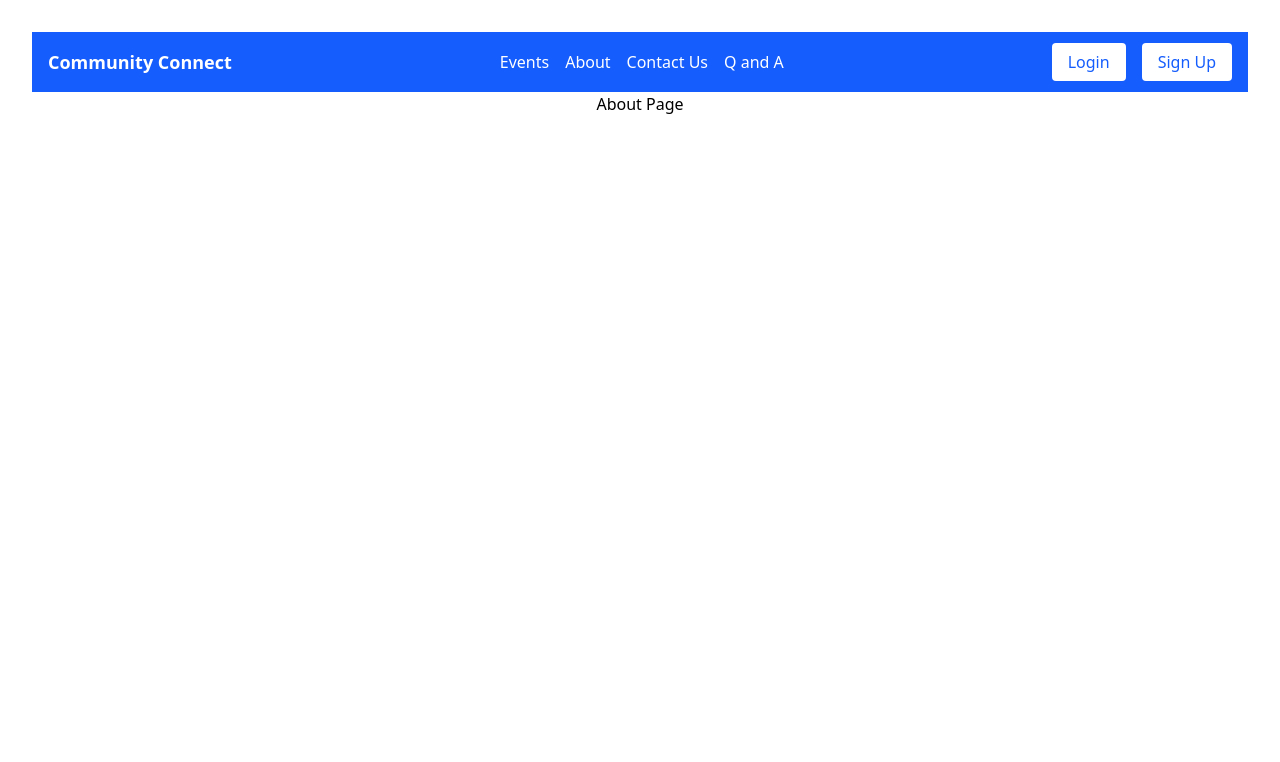
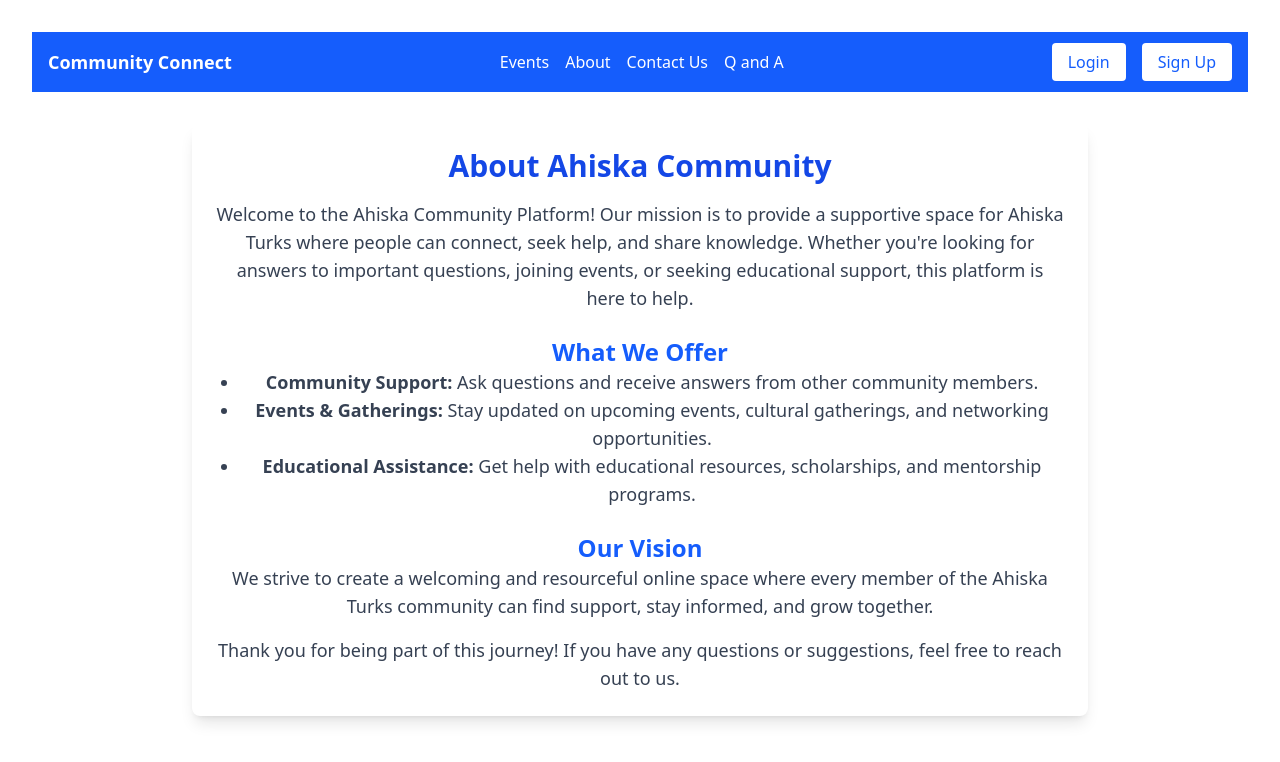
Before and after one commit to KyamranR/ahiska-frontend, a React (Vite) app: page /about in a window 1280 px wide. Shown: the top 762 px of the page. Built offline with nearby package versions, Linux system fonts and the light colour scheme; no server answers.

Commit message:
finished about page

```diff
--- a/src/components/AboutPage.jsx
+++ b/src/components/AboutPage.jsx
@@ -1,5 +1,45 @@
 const About = () => {
-  return "About Page";
+  return (
+    <div className="max-w-4xl mx-auto p-6 bg-white shadow-lg rounded-lg mt-8">
+      <h1 className="text-3xl font-bold text-center text-blue-700 mb-4">
+        About Ahiska Community
+      </h1>
+      <p className="text-gray-700 text-lg mb-4">
+        Welcome to the Ahiska Community Platform! Our mission is to provide a
+        supportive space for Ahiska Turks where people can connect, seek help,
+        and share knowledge. Whether you're looking for answers to important
+        questions, joining events, or seeking educational support, this platform
+        is here to help.
+      </p>
+      <h2 className="text-2xl font-semibold text-blue-600 mt-6">
+        What We Offer
+      </h2>
+      <ul className="list-disc pl-6 text-gray-700 text-lg mb-4">
+        <li>
+          <strong>Community Support:</strong> Ask questions and receive answers
+          from other community members.
+        </li>
+        <li>
+          <strong>Events & Gatherings:</strong> Stay updated on upcoming events,
+          cultural gatherings, and networking opportunities.
+        </li>
+        <li>
+          <strong>Educational Assistance:</strong> Get help with educational
+          resources, scholarships, and mentorship programs.
+        </li>
+      </ul>
+      <h2 className="text-2xl font-semibold text-blue-600 mt-6">Our Vision</h2>
+      <p className="text-gray-700 text-lg">
+        We strive to create a welcoming and resourceful online space where every
+        member of the Ahiska Turks community can find support, stay informed,
+        and grow together.
+      </p>
+      <p className="text-gray-700 text-lg mt-4">
+        Thank you for being part of this journey! If you have any questions or
+        suggestions, feel free to reach out to us.
+      </p>
+    </div>
+  );
 };
 
 export default About;
```
